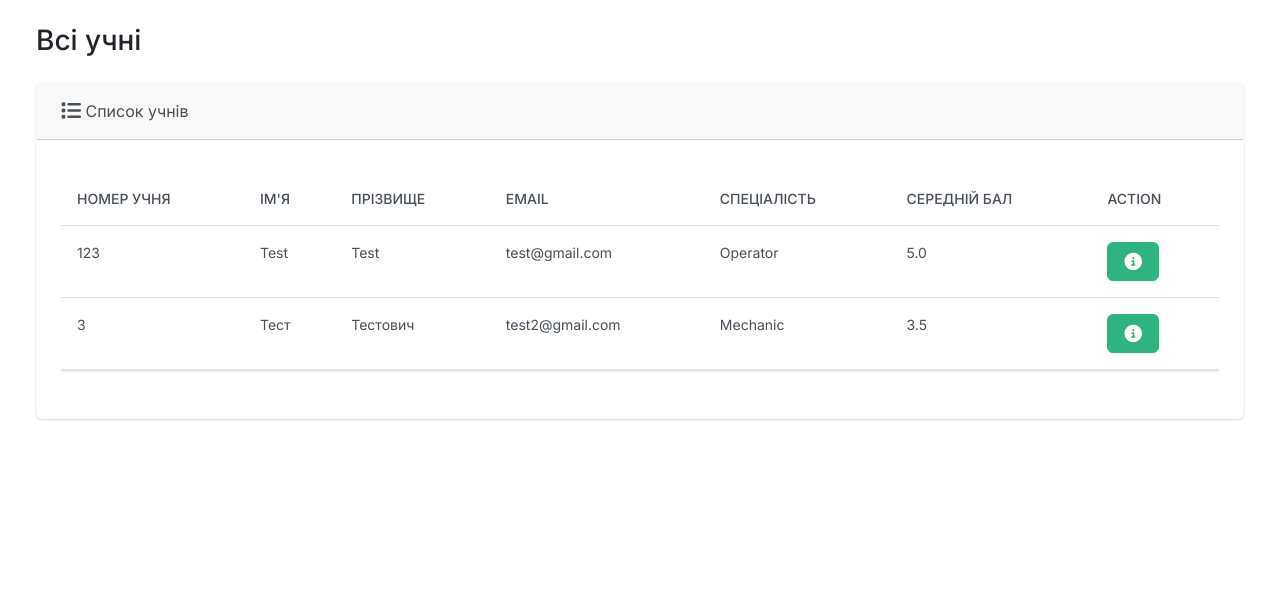
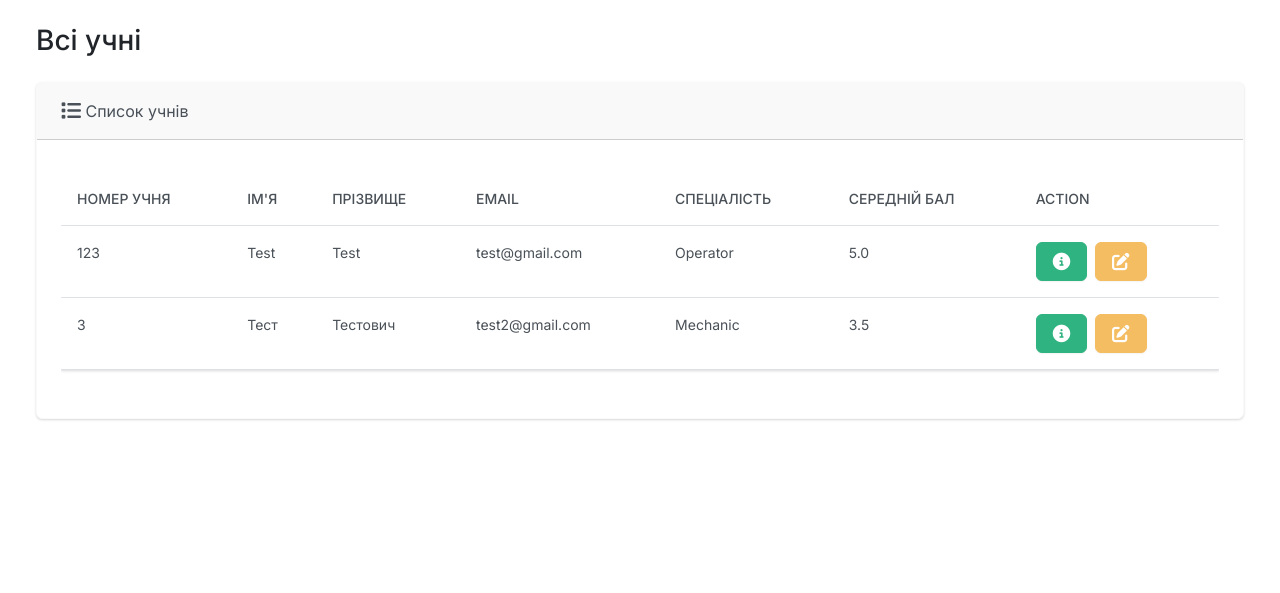
Before and after one commit to OneSummerDay/student-management-system, a Django app: page / in a window 1280 px wide. Shown: the part 67-660 px from the top of the page. Run offline with Django 4.2, Linux system fonts and the light colour scheme; data comes from the database, SQL or seed files in the repository; some libraries are stand-ins or nearby versions.

Commit message:
created "edit" button layout

```diff
--- a/students/templates/students/index.html
+++ b/students/templates/students/index.html
@@ -68,6 +68,9 @@
                                         </div>
                                       </div>
                                     </div>
+                                    <a class="btn btn-warning me-1" href="{% url 'edit' student.id %}">
+                                      <i class="fa-solid fa-pen-to-square fa-lg"></i>
+                                    </a>
                                   </td>
                                 </tr>
                               {% endfor %}
```
